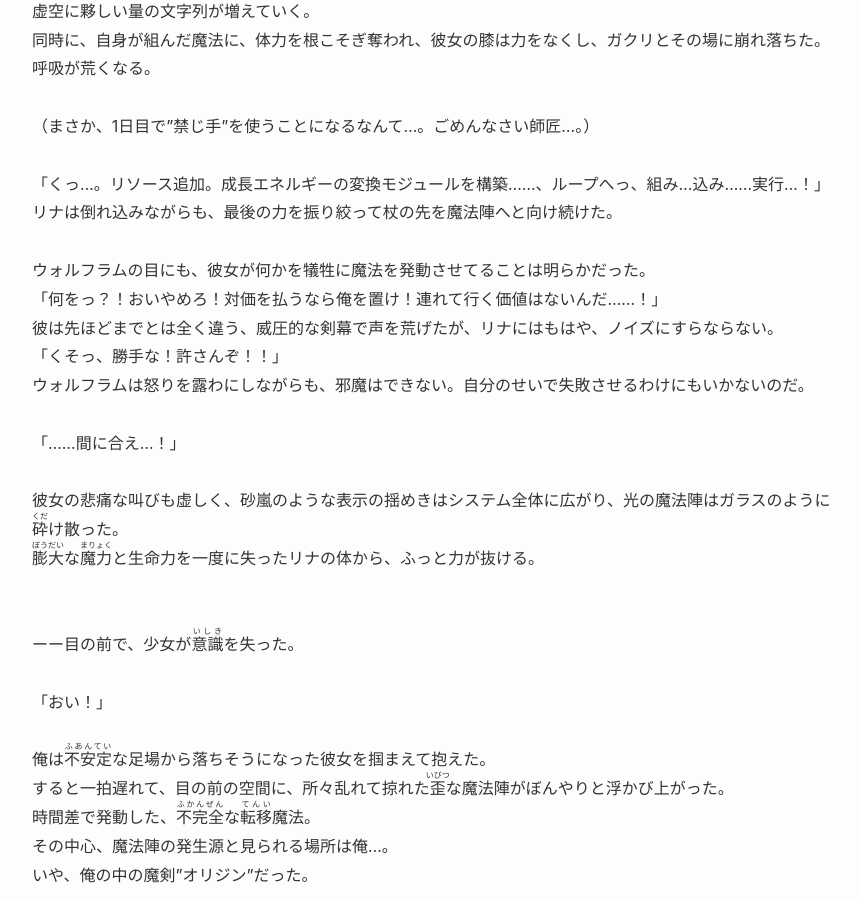
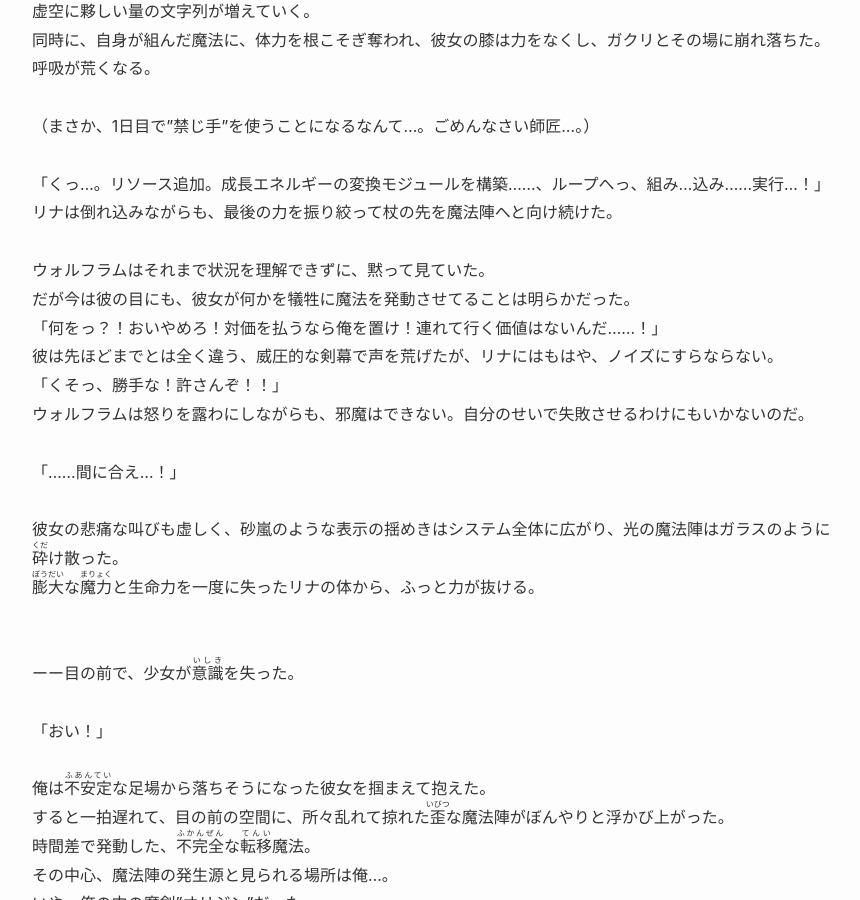
Before and after one commit to MikakoWorld/unison-gate-beta, a Jekyll site: the page built from docs/part01/03_静寂の海.md, in a window 1280 px wide and 900 px high, scrolled down 8175 px. Shown: the whole window, without its empty margins (208-1068 px from the left). Built offline with Jekyll 4.4.1, drawn with Linux system fonts in a browser that asks for light colours.

Commit message:
微調整

```diff
--- a/docs/part01/03_静寂の海.md
+++ b/docs/part01/03_静寂の海.md
@@ -257,7 +257,8 @@ layout: novel
 「くっ…。リソース追加。成長エネルギーの変換モジュールを構築……、ループへっ、組み…込み……実行…！」<br>
 リナは倒れ込みながらも、最後の力を振り絞って杖の先を魔法陣へと向け続けた。<br>
 <br>
-ウォルフラムの目にも、彼女が何かを犠牲に魔法を発動させてることは明らかだった。<br>
+ウォルフラムはそれまで状況を理解できずに、黙って見ていた。<br>
+だが今は彼の目にも、彼女が何かを犠牲に魔法を発動させてることは明らかだった。<br>
 「何をっ？！おいやめろ！対価を払うなら俺を置け！連れて行く価値はないんだ……！」<br>
 彼は先ほどまでとは全く違う、威圧的な剣幕で声を荒げたが、リナにはもはや、ノイズにすらならない。<br>
 「くそっ、勝手な！許さんぞ！！」<br>
```
